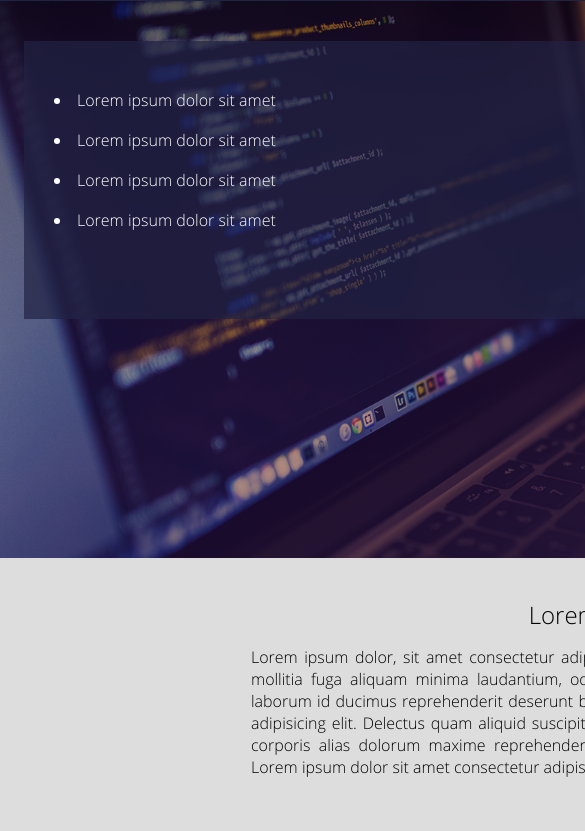
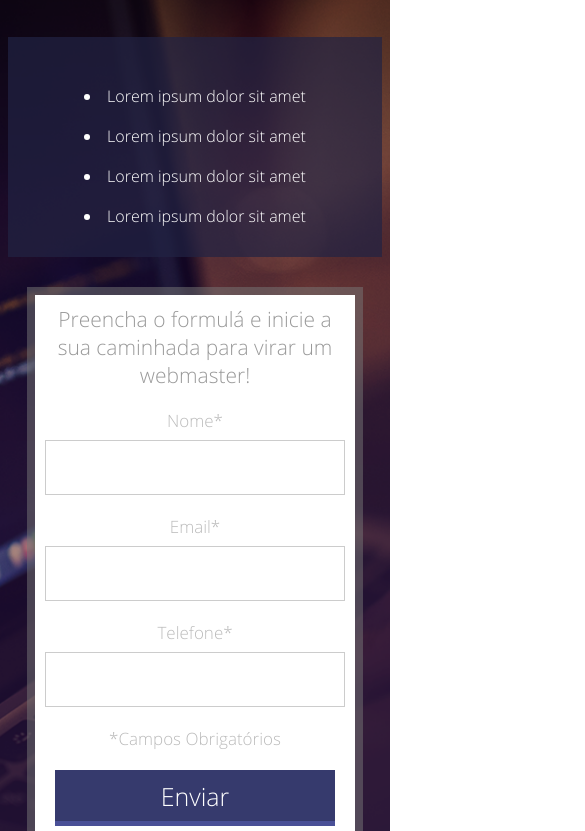
Before and after one commit to otavio3445/LandingPage_v1, a plain HTML site: page index.html in a window 390 px wide. Shown: the part 59-890 px from the top of the page, 585 px wide, since content can reach past the window. Drawn offline with Linux system fonts and the light colour scheme.

Commit message:
Responsive

```diff
--- a/css/styles.css
+++ b/css/styles.css
@@ -19,15 +19,15 @@ html, body{
 }
 
 .center{
-  width: 1200px;
+  max-width: 1280px;
+  width: 100%;
   margin: 0 auto;
-  padding: 0 2%;
 }
 
 .header{
-  min-width: 1200px;
   width: 100%;
   height: 60px;
+  padding: 0 2%;
   background-color: #212343;
 }
 
@@ -37,8 +37,8 @@ html, body{
 
 .container-banner{
   width: 100%;
-  min-width: 1200px;
   height: 557px;
+  padding: 0 2%;
   background-image: url('../img/header_bg.png');
   background-size: cover;
   background-position: center;
@@ -46,6 +46,7 @@ html, body{
 
 .container-banner > .center{
   height: 100%;
+  max-width: 1280px;
 }
 
 .form{
@@ -130,8 +131,7 @@ html, body{
 }
 
 .container-bottom{
-  min-width: 1200px;
-  padding: 40px 0;
+  padding: 40px 2%;
   background-color: #dddddd;
   text-align: center;
 }
@@ -141,7 +141,8 @@ html, body{
 }
 
 .container-bottom p{
-  width: 698px;
+  width: 100%;
+  max-width: 768px;
   display: inline-block;
   text-align: justify;
   margin: 15px 0;
@@ -159,8 +160,7 @@ html, body{
 }
 
 .section-1{
-  min-width: 1200px;
-  padding: 90px 0;
+  padding: 90px 2%;
 }
 
 .section-1 h2{
@@ -181,7 +181,7 @@ html, body{
 }
 
 .container-single p{
-  padding: 10px 25px;
+  padding: 10px;
   text-align: justify;
   display: inline-block;
 }
@@ -200,3 +200,85 @@ html, body{
 .footer p{
   margin-top: 8px;
 }
+
+@media screen and (max-width: 1024px){
+  .header{
+    width: 100%;
+    height: auto;
+    padding: 15px 0;
+    text-align: center;
+  }
+
+  .header img{
+    margin: 0;
+  }
+
+  .container-banner{
+    width: 100%;
+    height: auto;
+    padding: 40px 2%;
+    text-align: center;
+  }
+  .form{
+    width: 60%;
+    max-width: 400px;
+    height: 100%;
+    padding: 10px;
+    /*display: inline-block;*/
+    float: right;
+    top: 0;
+  }
+
+  .container-list{
+    width: 40%;
+    height: auto;
+    margin-top: 30px;
+    float: left;
+    /*display: inline-block;*/
+    padding: 30px 0;
+    max-width: 500px;
+  }
+  .form .input-submit-container{
+    text-align: center;
+  }
+
+  .form input[type=submit]{
+    width: 100%;
+    max-width: 280px;
+    height: 56px;
+  }
+
+  .input-container input[type=text]{
+    width: 100%;
+    height: 55px;
+  }
+}
+
+@media screen and (max-width: 768px){
+  .container-list{
+    margin-top: 0;
+    float: none;
+    display: inline-block;
+    width: 100%;
+  }
+
+  .form{
+    float: none;
+    display: inline-block;
+    width: 90%;
+    margin-top: 30px;
+  }
+
+  .container-single{
+    float: none;
+    display: inline-block;
+    width: 100%;
+    max-width: 600px;
+    padding: 30px 0;
+  }
+
+  .container-bottom{
+    padding: 0 4%;
+  }
+
+}
--- a/index.html
+++ b/index.html
@@ -17,6 +17,7 @@
 
   <div class="container-banner">
     <div class="center">
+      <div>
         <div class="container-list">
           <ul>
             <li>Lorem ipsum dolor sit amet</li>
@@ -25,6 +26,8 @@
             <li>Lorem ipsum dolor sit amet</li>
           </ul>
         </div>
+      </div>
+      <div>
         <div class="form">
           <h2>Preencha o formulá e inicie a sua caminhada
             para virar um webmaster!
@@ -51,6 +54,8 @@
             </div>
           </form>
         </div>
+      </div>
+      <div class="clear"></div>
     </div>
   </div>
   <div class="container-bottom">
```
Lines whose indentation alone changed are shown as unchanged.
